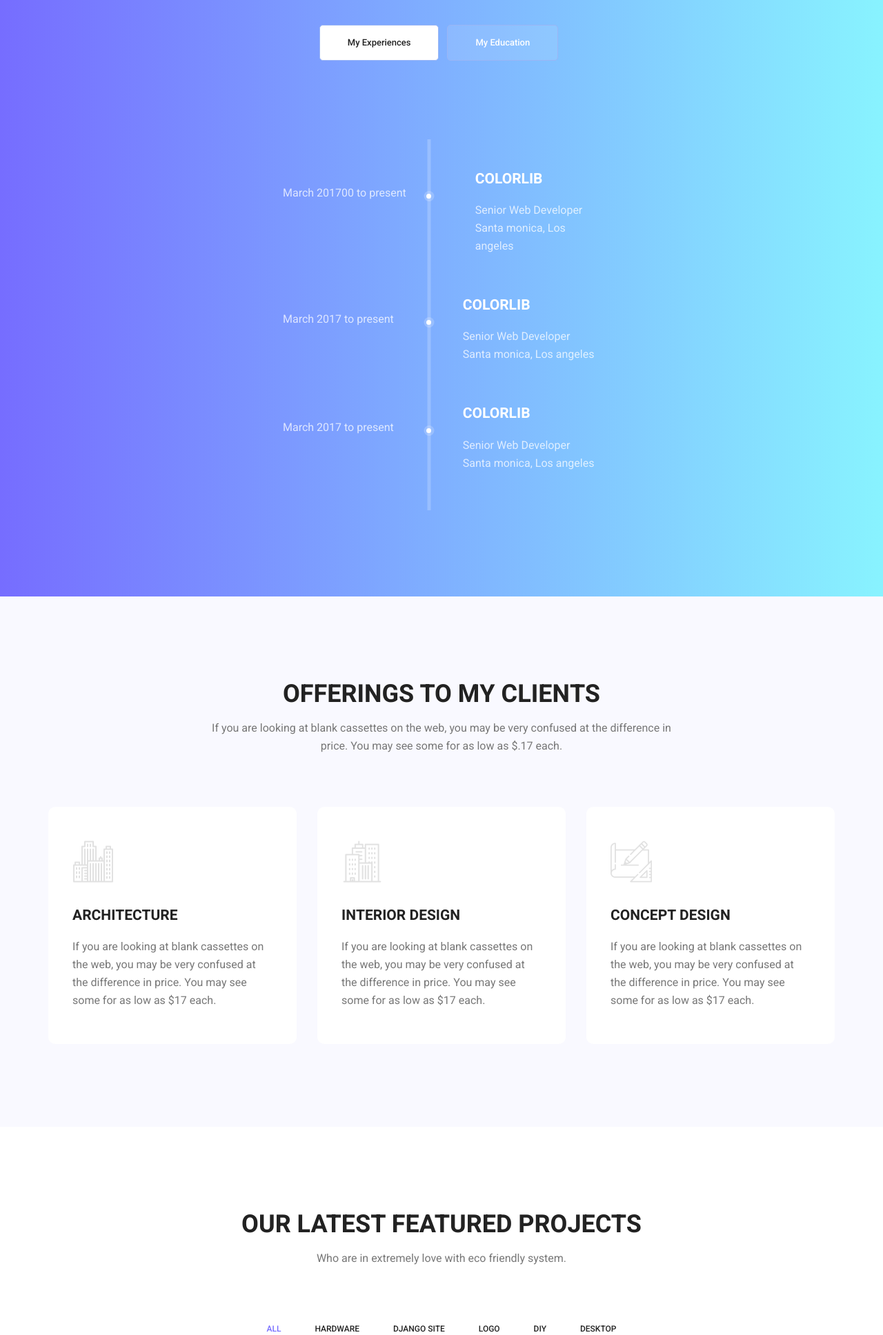
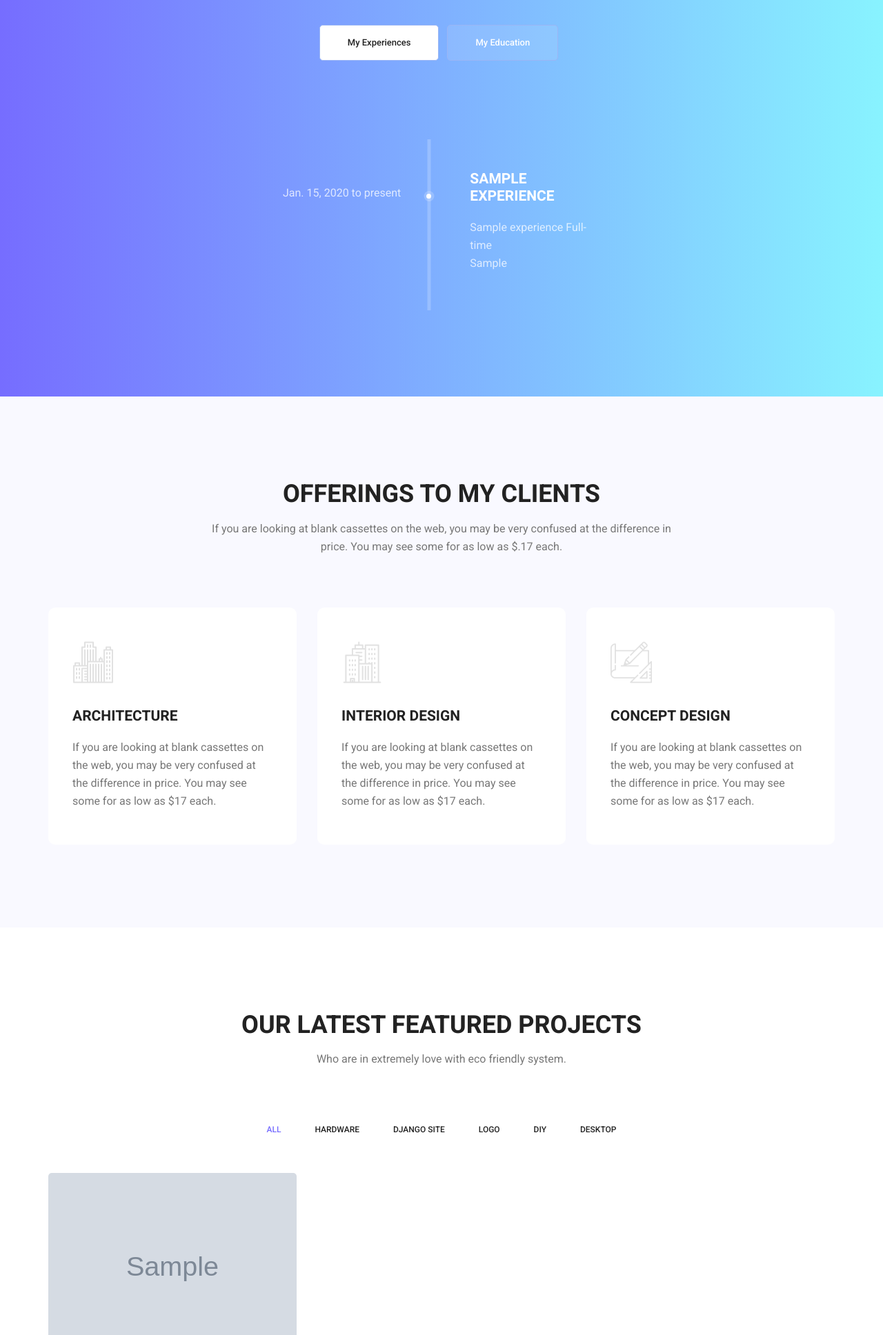
Before and after one commit to Asheshshrestha/mysite, a Django app: page / in a window 1280 px wide. Shown: the part 1575-3511 px from the top of the page at 69% size. Run offline with Django 3.2, Linux system fonts and the light colour scheme; tables that the repository leaves empty hold one stand-in row (values such as "Sample post"); grey boxes marked "Sample" are stand-in pictures; some libraries are stand-ins or nearby versions.

Commit message:
Experience and Education model added

```diff
--- a/mywebsite/mydata/admin.py
+++ b/mywebsite/mydata/admin.py
@@ -1,8 +1,10 @@
 from django.contrib import admin
-from mydata.models import PersonalData,AboutMyself,WorkCount,Skills
+from mydata.models import PersonalData,AboutMyself,WorkCount,Skills,Experience,Education
 # Register your models here.
 
 admin.site.register(PersonalData)
 admin.site.register(AboutMyself)
 admin.site.register(Skills)
 admin.site.register(WorkCount)
+admin.site.register(Experience)
+admin.site.register(Education)
--- a/mywebsite/mydata/models.py
+++ b/mywebsite/mydata/models.py
@@ -45,3 +45,29 @@ class AboutMyself(models.Model):
 
     def __str__(self):
         return self.short_desc[:10]
+
+class Experience(models.Model):
+
+    e_type = (('Full-time','Full-time'),
+                ('Part-time','Part-time'),
+                ('Self-employed','Self-employed'),
+                ('Freelance','Freelance'),
+                ('Contract','Contract'),
+                ('Internship','Internship'),
+                ('Apprenticeship','Apperenticeship'))
+    job_title = models.CharField( max_length=50,null=True)
+    employee_type = models.CharField(max_length=20,choices=e_type,null=True)
+    company_name = models.CharField(max_length=100,null=True)
+    company_location = models.CharField(max_length=200,null=True)
+    current_working = models.BooleanField(default=False)
+    start_date = models.DateField(null=True)
+    end_date = models.DateField(null=True)
+
+class Education(models.Model):
+
+    institute_name = models.CharField(max_length=200,null=True)
+    level = models.CharField(max_length=200,null=True)
+    institute_location = models.CharField(max_length=200,null=True)
+    current_studying = models.BooleanField(default=False)
+    start_date = models.DateField(null=True)
+    end_date = models.DateField(null=True)
--- a/mywebsite/mysite/views.py
+++ b/mywebsite/mysite/views.py
@@ -1,17 +1,22 @@
 from django.shortcuts import render
 from project.models import ProjectName
-from mydata.models import PersonalData,AboutMyself
+from mydata.models import PersonalData,AboutMyself,Experience,Education
 # Create your views here.
 
 def home(request):
+
     template_name="pages/index/index.html"
     prof_data = PersonalData.objects.first()
     about_data = AboutMyself.objects.first()
+    education_data = Education.objects.all().order_by('-start_date')
+    experience_data = Experience.objects.all().order_by('-start_date')
     project_list = ProjectName.objects.all()[:6]
     context = {
                 'projects':project_list,
                 'profile':prof_data,
-                'about' : about_data
+                'about' : about_data,
+                'experience':experience_data,
+                'education':education_data
                 }
     return render(request,template_name,context=context)
 
--- a/mywebsite/templates/pages/index/slices/tab.html
+++ b/mywebsite/templates/pages/index/slices/tab.html
@@ -14,82 +14,38 @@
 					<div class="tab-content" id="myTabContent">
 						<div class="tab-pane fade show active" id="home" role="tabpanel" aria-labelledby="home-tab">
 							<ul class="list">
+							{% for exp in experience %}
 								<li>
 									<span></span>
 									<div class="media">
 										<div class="d-flex">
-											<p>March 201700 to present</p>
+											<p>{{ exp.start_date }} to {%if exp.current_working %}present {% else %} {{ exp.end_date }} {% endif %}</p>
 										</div>
 										<div class="media-body">
-											<h4>Colorlib</h4>
-											<p>Senior Web Developer <br />Santa monica, Los angeles</p>
+											<h4>{{ exp.company_name }}</h4>
+											<p>{{ exp.job_title}} {{ exp.employee_type }} <br />{{ exp.company_location}}</p>
 										</div>
 									</div>
 								</li>
+							{% endfor %}
+							</ul>
+						</div>
+						<div class="tab-pane fade" id="profile" role="tabpanel" aria-labelledby="profile-tab">
+							<ul class="list">
+							{% for edu in education %}
 								<li>
 									<span></span>
 									<div class="media">
 										<div class="d-flex">
-											<p>March 2017 to present</p>
+											<p>{{ edu.start_date }} to {%if edu.current_studying %}present {% else %} {{ edu.end_date }} {% endif %}</p>
 										</div>
 										<div class="media-body">
-											<h4>Colorlib</h4>
-											<p>Senior Web Developer <br />Santa monica, Los angeles</p>
+											<h4>{{ edu.institute_name }}</h4>
+											<p>{{ edu.level }} <br />{{ edu.institute_location}}</p>
 										</div>
 									</div>
 								</li>
-								<li>
-								<span></span>
-									<div class="media">
-										<div class="d-flex">
-											<p>March 2017 to present</p>
-										</div>
-										<div class="media-body">
-											<h4>Colorlib</h4>
-											<p>Senior Web Developer <br />Santa monica, Los angeles</p>
-										</div>
-									</div>
-								</li>
-							</ul>
-						</div>
-						<div class="tab-pane fade" id="profile" role="tabpanel" aria-labelledby="profile-tab">
-							<ul class="list">
-								<li>
-									<span></span>
-									<div class="media">
-										<div class="d-flex">
-											<p>March 2017 to present</p>
-										</div>
-										<div class="media-body">
-											<h4>Colorlib</h4>
-											<p>Senior Web Developer <br />Santa monica, Los angeles</p>
-										</div>
-									</div>
-								</li>
-								<li>
-									<span></span>
-									<div class="media">
-										<div class="d-flex">
-											<p>March 2017 to present</p>
-										</div>
-										<div class="media-body">
-											<h4>Colorlib</h4>
-											<p>Senior Web Developer <br />Santa monica, Los angeles</p>
-										</div>
-									</div>
-								</li>
-								<li>
-								<span></span>
-									<div class="media">
-										<div class="d-flex">
-											<p>March 2017 to present</p>
-										</div>
-										<div class="media-body">
-											<h4>Colorlib</h4>
-											<p>Senior Web Developer <br />Santa monica, Los angeles</p>
-										</div>
-									</div>
-								</li>
+							{% endfor %}
 							</ul>
 						</div>
 					</div>
```
